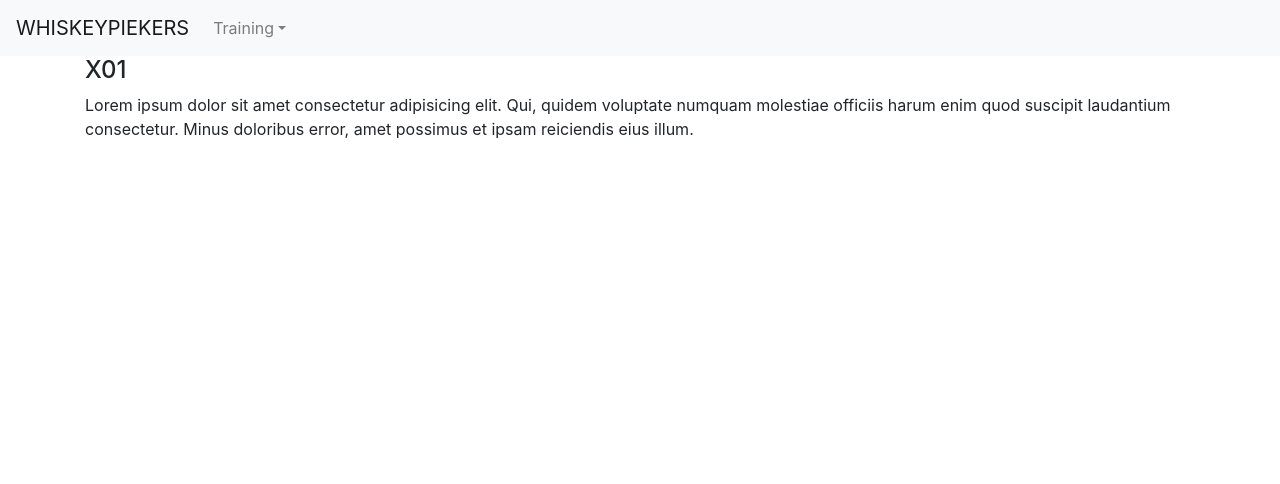
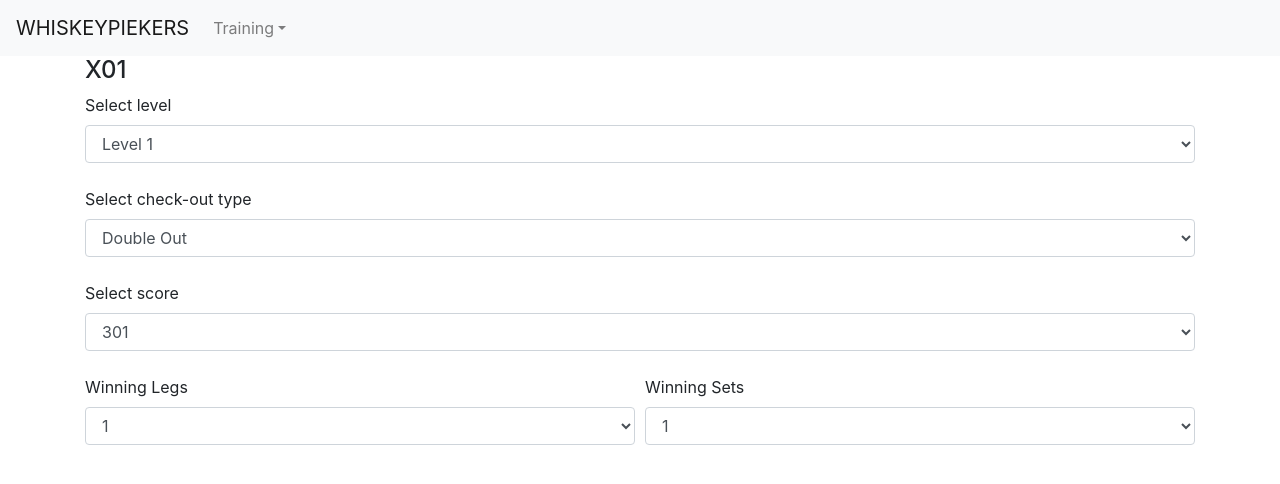
Before and after one commit to mikepattyn/whiskeypiekers, a React app: page /X01 in a window 1280 px wide. Shown: the top 484 px of the page. Built offline with nearby package versions, Linux system fonts and the light colour scheme.

Commit message:
added form to x01 component

```diff
--- a/src/Components/X01.tsx
+++ b/src/Components/X01.tsx
@@ -1,11 +1,59 @@
 import * as React from 'react'
 
 class X01 extends React.Component {
-    render(){
-        return(
+    render() {
+        const maxScoresList = [301, 401, 501, 601, 701, 801, 901, 1001]
+        const checkOutList = ["Double Out", "Masters Out", "Straight Out"]
+        const levelList = Array.from(Array(15).keys())
+        const setList = Array.from(Array(30).keys())
+        const legsList = Array.from(Array(30).keys())
+
+        const scores = maxScoresList.map((number, index) => { return (<option key={index} value={number}>{number}</option>) })
+        const checkouts = checkOutList.map((number, index) => { return (<option key={index} value={number}>{number}</option>) })
+        const levels = levelList.map(level => { return (<option key={level + 1} value={level + 1}>Level {level + 1}</option>) })
+        const sets = setList.map(set => { return (<option key={set + 1} value={set + 1}>{set + 1}</option>) })
+        const legs = legsList.map(leg => { return (<option key={leg + 1} value={leg + 1}>{leg + 1}</option>) })
+
+        return (
             <div className="container">
                 <h4>X01</h4>
-                <p>Lorem ipsum dolor sit amet consectetur adipisicing elit. Qui, quidem voluptate numquam molestiae officiis harum enim quod suscipit laudantium consectetur. Minus doloribus error, amet possimus et ipsam reiciendis eius illum.</p>
+                <form>
+                    <div className="form-input-group">
+                        <label>Select level</label>
+                        <select className="form-control" name="level">
+                            {levels}
+                        </select>
+                    </div>
+                    <br />
+                    <div className="form-input-group">
+                        <label>Select check-out type</label>
+                        <select className="form-control" name="checkOut">
+                            {checkouts}
+                        </select>
+                    </div>
+                    <br />
+                    <div className="form-input-group">
+                        <label>Select score</label>
+                        <select className="form-control" name="score" id="scores">
+                            {scores}
+                        </select>
+                    </div>
+                    <br />
+                    <div className="form-row">
+                        <div className="form-input-group col">
+                            <label>Winning Legs</label>
+                            <select className="form-control" name="score" id="scores">
+                                {legs}
+                            </select>
+                        </div>
+                        <div className="form-input-group col">
+                            <label>Winning Sets</label>
+                            <select className="form-control" name="score" id="scores">
+                                {sets}
+                            </select>
+                        </div>
+                    </div>
+                </form>
             </div>
         )
     }
```
